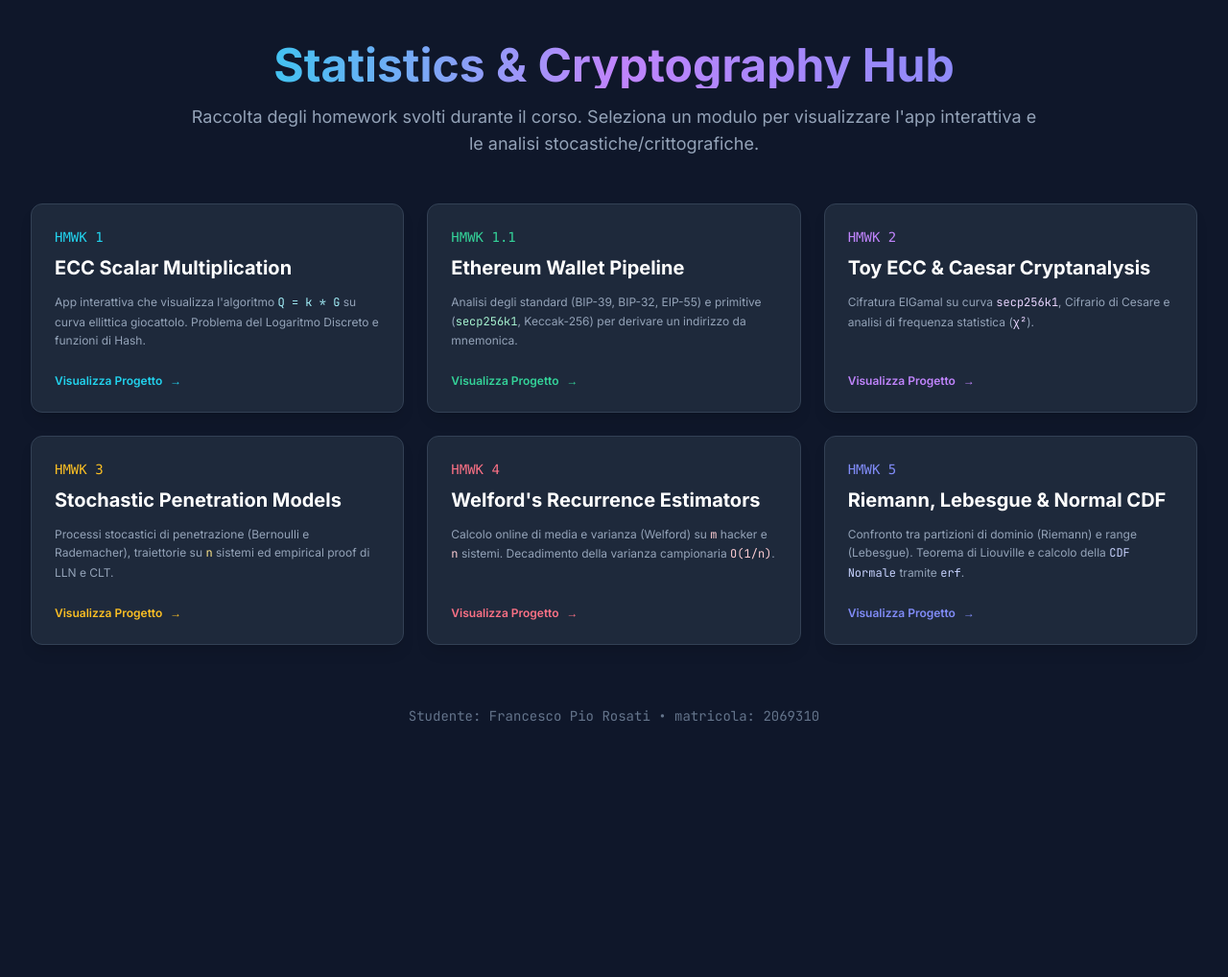
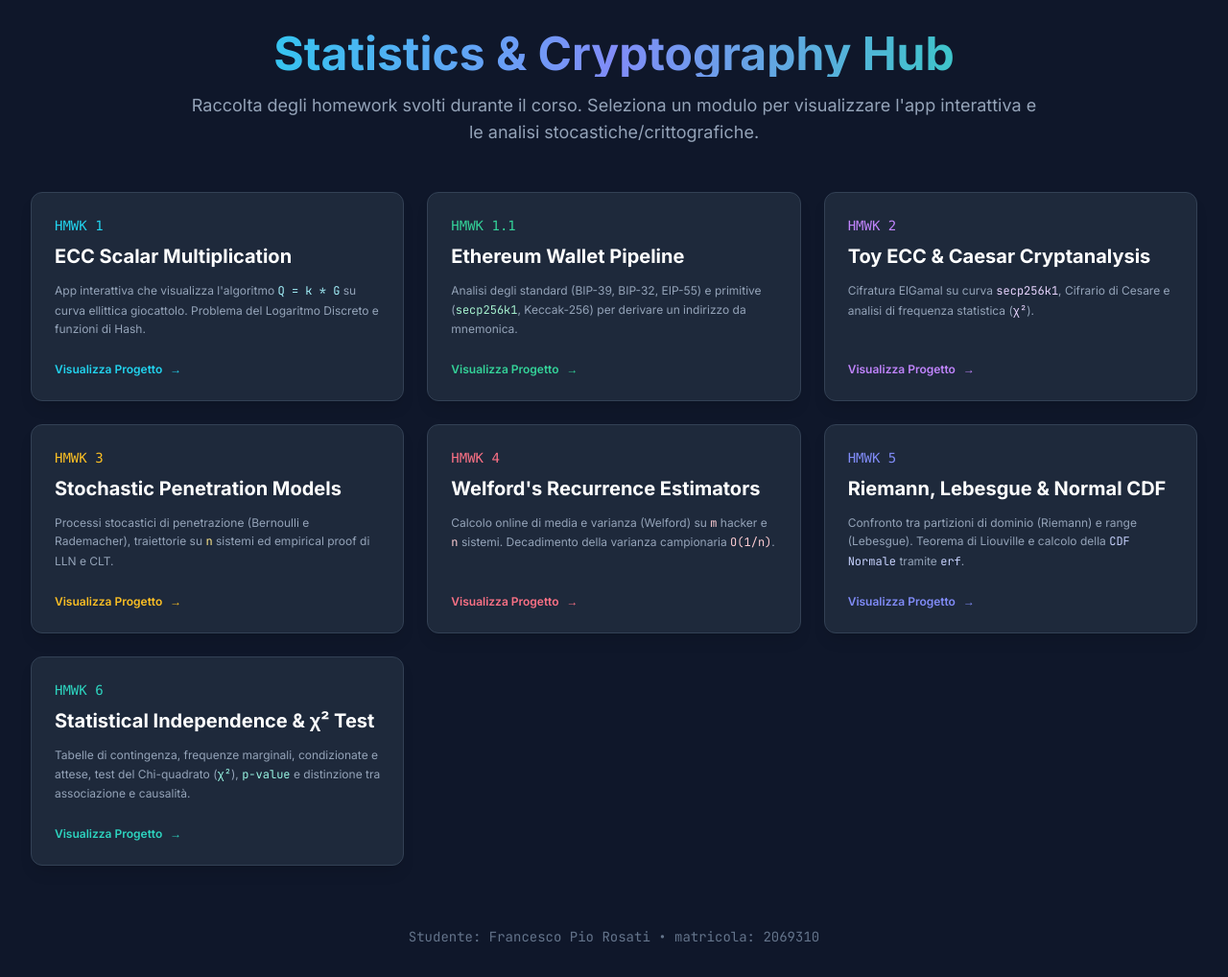
Before and after one commit to Francesco-Rosati19/STATISTICS-2026_2027, a plain HTML site: page index.html in a window 1280 px wide. Shown: the whole page at 96% size. Before the commit the page ends 800 px from the top, so only its background shows below. Drawn offline with nearby package versions, Linux system fonts and the light colour scheme.

Commit message:
Update Homework 6 link and header styles

```diff
--- a/index.html
+++ b/index.html
@@ -31,7 +31,7 @@
 <body class="min-h-screen p-4 md:p-8 flex flex-col items-center justify-center">
 
     <div class="max-w-4xl w-full text-center mb-12 fade-in">
-        <h1 class="text-4xl md:text-5xl font-bold bg-clip-text text-transparent bg-gradient-to-r from-cyan-400 via-purple-400 to-indigo-400 mb-4">
+        <h1 class="text-4xl md:text-5xl font-bold bg-clip-text text-transparent bg-gradient-to-r from-cyan-400 via-indigo-400 to-teal-400 mb-4">
             Statistics & Cryptography Hub
         </h1>
         <p class="text-slate-400 text-lg">
@@ -39,7 +39,7 @@
         </p>
     </div>
 
-    <!-- Griglia a 3 colonne per accomodare perfettamente 6 carte (2 righe da 3) -->
+    <!-- Griglia a 3 colonne per i 7 moduli -->
     <div class="max-w-7xl w-full grid grid-cols-1 md:grid-cols-2 lg:grid-cols-3 gap-6 fade-in" style="animation-delay: 0.1s;">
 
         <!-- Link a Homework 1 -->
@@ -126,6 +126,20 @@
             </div>
         </a>
 
+        <!-- Link a Homework 6 -->
+        <a href="homework6.html" class="group block bg-slate-800 p-6 rounded-xl border border-slate-700 shadow-lg hover:border-teal-500/50 hover:shadow-teal-500/20 transition-all duration-300 flex flex-col justify-between">
+            <div>
+                <div class="text-teal-400 font-mono text-sm mb-2">HMWK 6</div>
+                <h2 class="text-xl font-bold text-white mb-3 group-hover:text-teal-300 transition-colors">Statistical Independence & χ² Test</h2>
+                <p class="text-slate-400 text-xs leading-relaxed mb-6">
+                    Tabelle di contingenza, frequenze marginali, condizionate e attese, test del Chi-quadrato (<span class="mono text-teal-200">χ²</span>), <span class="mono text-teal-200">p-value</span> e distinzione tra associazione e causalità.
+                </p>
+            </div>
+            <div class="flex items-center text-teal-400 font-semibold group-hover:translate-x-2 transition-transform text-xs">
+                Visualizza Progetto <span class="ml-2">→</span>
+            </div>
+        </a>
+
     </div>
 
     <footer class="mt-16 text-slate-500 text-sm mono fade-in" style="animation-delay: 0.2s;">
```
